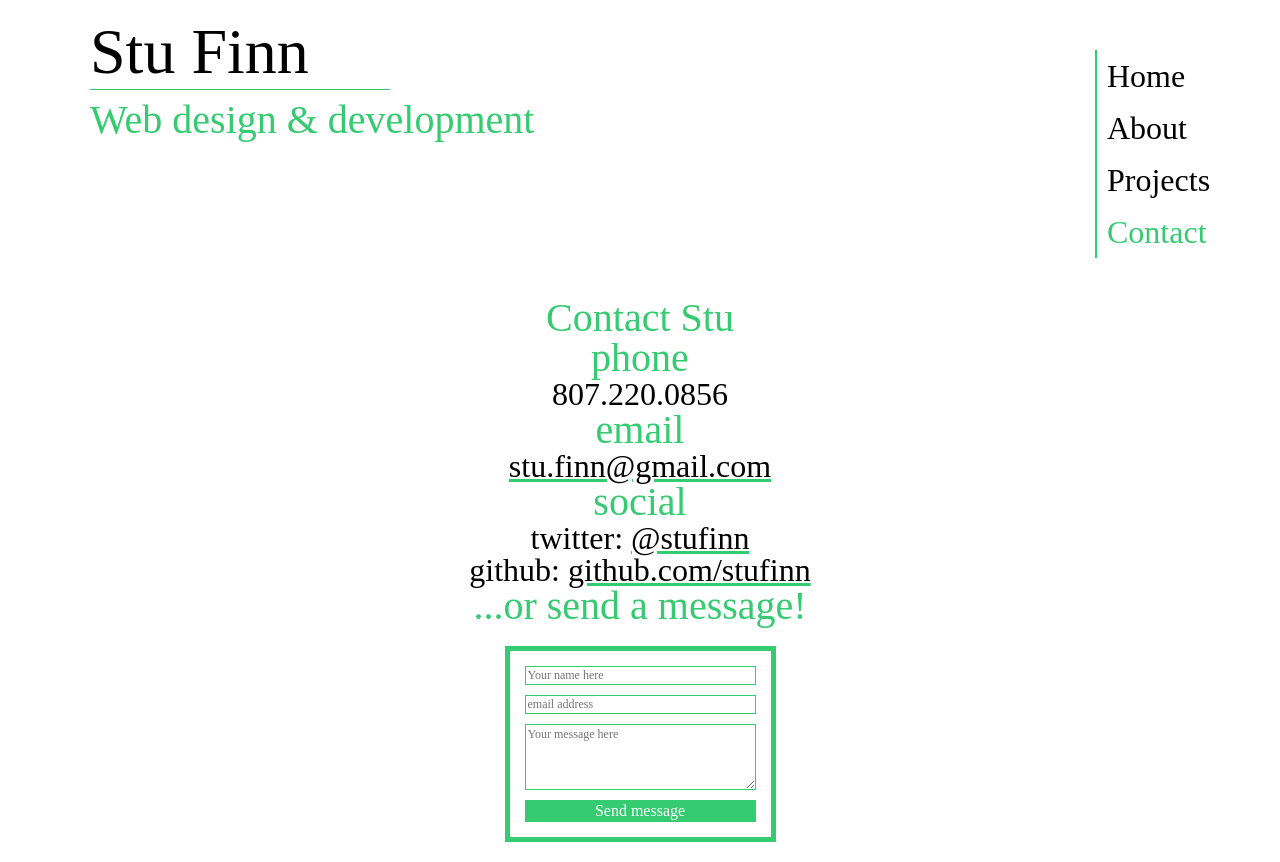
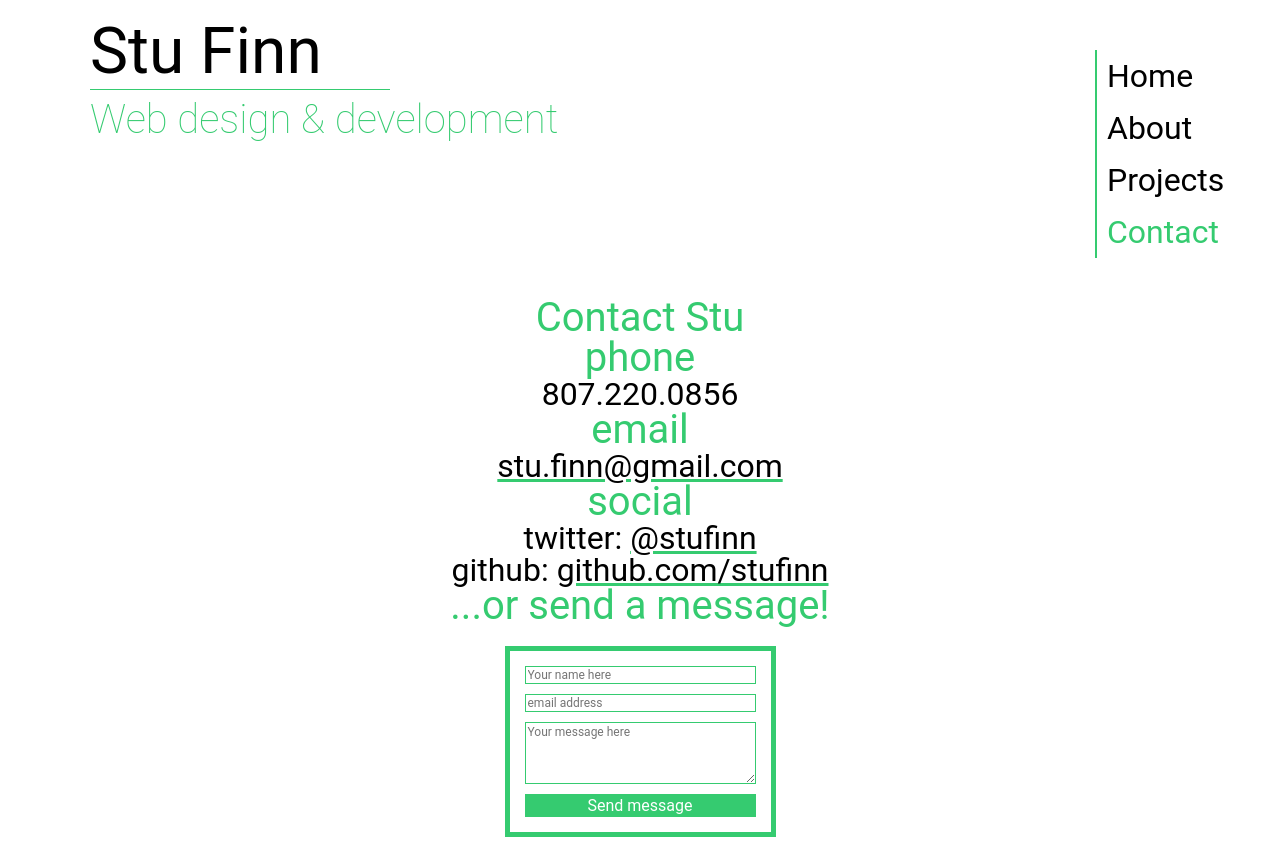
Before and after one commit to stufinn/Portfolio_Gatsby, a Gatsby site: page /contact in a window 1280 px wide. Built offline with nearby package versions, Linux system fonts and the light colour scheme; Gatsby itself is replaced by a stand-in of ours.

Commit message:
Change font from Roboto Slab to Roboto

```diff
--- a/src/components/contactForm.module.css
+++ b/src/components/contactForm.module.css
@@ -17,12 +17,12 @@
 
 .formField {
   border: 1px solid var(--stuGreen);
-  font-family: "Roboto Slab", serif;
+  font-family: "Roboto", sans-serif;
   font-size: 0.75em;
 }
 
 .button {
-  font-family: "Roboto Slab", serif;
+  font-family: "Roboto", sans-serif;
   font-size: 1em;
   background-color: var(--stuGreen);
   border: solid 1px var(--stuGreen);
--- a/src/components/linkButton.module.css
+++ b/src/components/linkButton.module.css
@@ -3,7 +3,7 @@
   border: 0;
   position: relative;
   font-size: 2em;
-  font-family: "Roboto Slab", serif;
+  font-family: "Roboto", sans-serif;
   justify-self: center;
   padding: 10px;
   background-color: rgb(var(--stuGreenRGB), 0.9);
--- a/src/styles/global.css
+++ b/src/styles/global.css
@@ -130,12 +130,12 @@
 
 /* END OF CSS RESET */
 
-@import url("https://fonts.googleapis.com/css?family=Roboto+Slab:300,400");
+@import url("https://fonts.googleapis.com/css?family=Roboto:300,400");
 
 :root {
   --stuGreen: #35cb70;
-  --stuGreenRGB: 53,230,112;
-  font-family: "Roboto Slab", serif;
+  --stuGreenRGB: 53, 230, 112;
+  font-family: "Roboto", sans-serif;
   font-weight: 400;
   box-sizing: border-box;
 }
```
